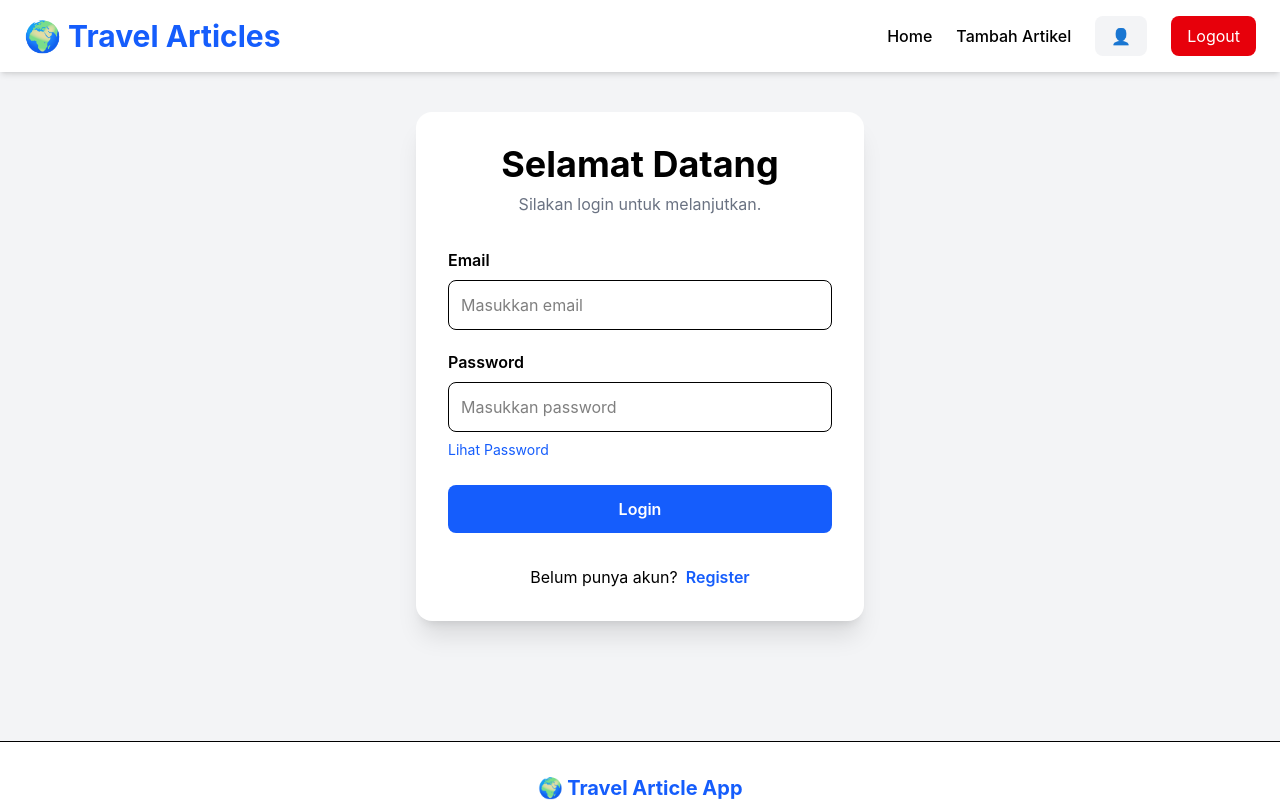
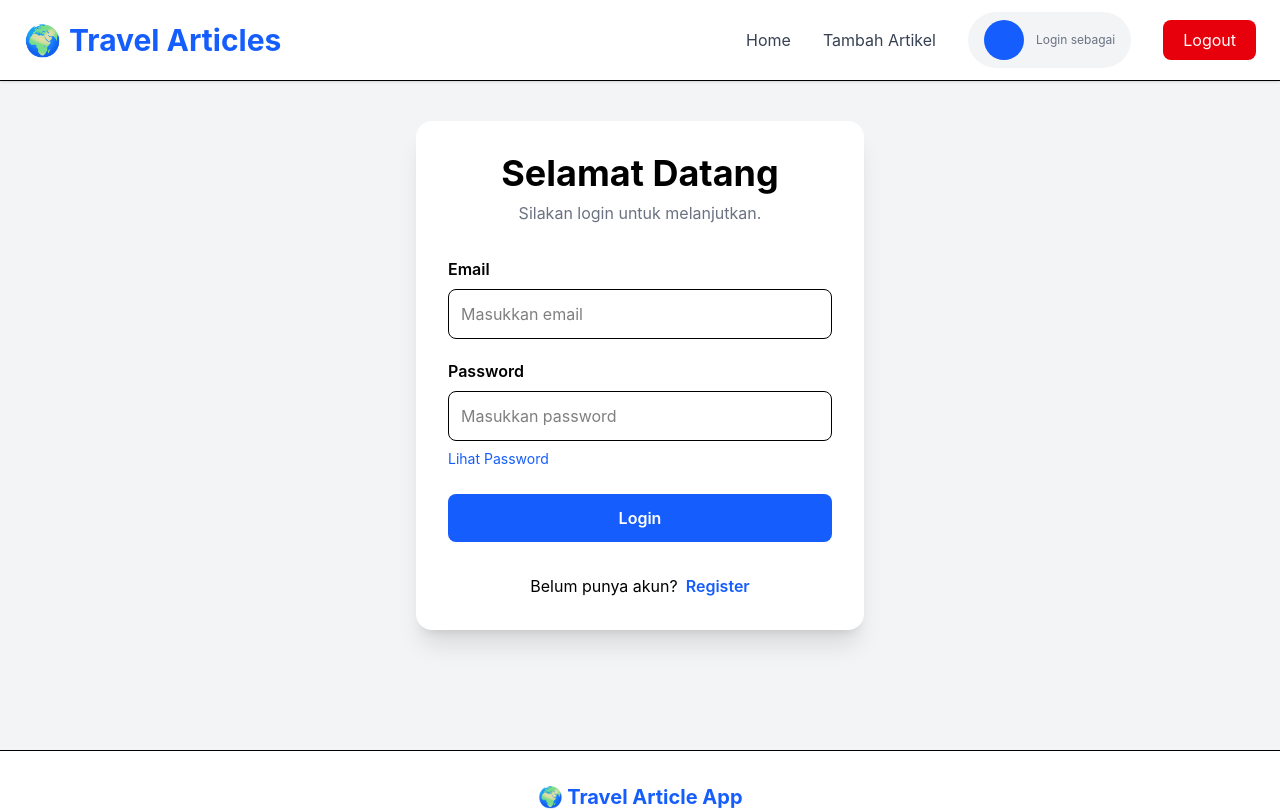
Before and after one commit to hfirza04-crypto/travel-article-app, a React (Vite) app: page /login in a window 1280 px wide. Shown: the top 810 px of the page. Built offline with nearby package versions, Linux system fonts and the light colour scheme.

Commit message:
Polish navbar UI

```diff
--- a/src/components/Navbar/Navbar.tsx
+++ b/src/components/Navbar/Navbar.tsx
@@ -1,4 +1,4 @@
-import { Link, useNavigate } from "react-router-dom";
+import { Link, useLocation, useNavigate } from "react-router-dom";
 import { useState } from "react";
 import Swal from "sweetalert2";
 import { toast } from "react-toastify";
@@ -6,6 +6,7 @@ import { useAuthStore } from "../../store/authStore";
 
 function Navbar() {
   const navigate = useNavigate();
+  const location = useLocation();
 
   const { user, logout } = useAuthStore();
 
@@ -27,6 +28,8 @@ function Navbar() {
 
     logout();
 
+    setMenuOpen(false);
+
     toast.success("Logout berhasil!");
 
     setTimeout(() => {
@@ -34,42 +37,78 @@ function Navbar() {
     }, 1000);
   };
 
+  const activeClass =
+    "text-blue-600 font-semibold border-b-2 border-blue-600 pb-1";
+
+  const normalClass =
+    "text-gray-700 hover:text-blue-600 transition duration-300";
+
   return (
-    <nav className="bg-white shadow-md sticky top-0 z-50">
+    <nav className="sticky top-0 z-50 bg-white/95 backdrop-blur shadow-sm border-b">
 
-      <div className="max-w-7xl mx-auto flex justify-between items-center px-6 py-4">
+      <div className="max-w-7xl mx-auto px-6 h-20 flex justify-between items-center">
 
+        {/* Logo */}
         <Link
           to="/home"
-          className="text-2xl md:text-3xl font-bold text-blue-600"
+          className="flex items-center gap-2 text-2xl md:text-3xl font-bold text-blue-600 hover:scale-105 transition"
         >
-          🌍 Travel Articles
+          🌍
+          <span>Travel Articles</span>
         </Link>
 
-        {/* Desktop Menu */}
-        <div className="hidden md:flex items-center gap-6">
+        {/* Desktop */}
+        <div className="hidden md:flex items-center gap-8">
 
           <Link
             to="/home"
-            className="font-medium hover:text-blue-600"
+            className={
+              location.pathname === "/home"
+                ? activeClass
+                : normalClass
+            }
           >
             Home
           </Link>
 
           <Link
             to="/create"
-            className="font-medium hover:text-blue-600"
+            className={
+              location.pathname === "/create"
+                ? activeClass
+                : normalClass
+            }
           >
             Tambah Artikel
           </Link>
 
-          <div className="bg-gray-100 px-4 py-2 rounded-lg">
-            👤 <b>{user?.username}</b>
+          <div className="flex items-center gap-3 bg-gray-100 px-4 py-2 rounded-full">
+
+            <div className="w-10 h-10 rounded-full bg-blue-600 text-white flex justify-center items-center font-bold">
+
+              {user?.username
+                ?.charAt(0)
+                .toUpperCase()}
+
+            </div>
+
+            <div>
+
+              <p className="text-xs text-gray-500">
+                Login sebagai
+              </p>
+
+              <p className="font-semibold">
+                {user?.username}
+              </p>
+
+            </div>
+
           </div>
 
           <button
             onClick={handleLogout}
-            className="bg-red-600 hover:bg-red-700 text-white px-4 py-2 rounded-lg"
+            className="bg-red-600 hover:bg-red-700 transition text-white px-5 py-2 rounded-lg"
           >
             Logout
           </button>
@@ -77,25 +116,32 @@ function Navbar() {
         </div>
 
         {/* Mobile Button */}
+
         <button
           className="md:hidden text-3xl"
           onClick={() => setMenuOpen(!menuOpen)}
         >
-          ☰
+          {menuOpen ? "✕" : "☰"}
         </button>
 
       </div>
 
       {/* Mobile Menu */}
+
       {menuOpen && (
-        <div className="md:hidden bg-white border-t shadow-lg">
 
-          <div className="flex flex-col p-5 gap-4">
+        <div className="md:hidden border-t bg-white shadow-lg">
+
+          <div className="flex flex-col gap-5 p-5">
 
             <Link
               to="/home"
               onClick={() => setMenuOpen(false)}
-              className="hover:text-blue-600"
+              className={
+                location.pathname === "/home"
+                  ? activeClass
+                  : normalClass
+              }
             >
               🏠 Home
             </Link>
@@ -103,18 +149,42 @@ function Navbar() {
             <Link
               to="/create"
               onClick={() => setMenuOpen(false)}
-              className="hover:text-blue-600"
+              className={
+                location.pathname === "/create"
+                  ? activeClass
+                  : normalClass
+              }
             >
               ➕ Tambah Artikel
             </Link>
 
-            <div className="bg-gray-100 rounded-lg px-3 py-2">
-              👤 <b>{user?.username}</b>
+            <div className="flex items-center gap-3 bg-gray-100 rounded-xl p-3">
+
+              <div className="w-10 h-10 rounded-full bg-blue-600 text-white flex justify-center items-center font-bold">
+
+                {user?.username
+                  ?.charAt(0)
+                  .toUpperCase()}
+
+              </div>
+
+              <div>
+
+                <p className="text-xs text-gray-500">
+                  Login sebagai
+                </p>
+
+                <p className="font-semibold">
+                  {user?.username}
+                </p>
+
+              </div>
+
             </div>
 
             <button
               onClick={handleLogout}
-              className="bg-red-600 hover:bg-red-700 text-white py-2 rounded-lg"
+              className="bg-red-600 hover:bg-red-700 text-white py-3 rounded-lg transition"
             >
               Logout
             </button>
@@ -122,6 +192,7 @@ function Navbar() {
           </div>
 
         </div>
+
       )}
 
     </nav>
--- a/src/pages/Register/Register.tsx
+++ b/src/pages/Register/Register.tsx
@@ -18,8 +18,7 @@ function Register() {
   const navigate = useNavigate();
 
   const [loading, setLoading] = useState(false);
-  const [showPassword, setShowPassword] =
-    useState(false);
+  const [showPassword, setShowPassword] = useState(false);
 
   const {
     register,
@@ -29,27 +28,44 @@ function Register() {
     resolver: zodResolver(registerSchema),
   });
 
-  const onSubmit = async (
-    data: RegisterSchema
-  ) => {
+  const onSubmit = async (data: RegisterSchema) => {
     try {
       setLoading(true);
 
-      await registerUser(
+      const response = await registerUser(
         data.username,
         data.email,
         data.password
       );
+
+      console.log("REGISTER BERHASIL");
+      console.log(response);
 
       toast.success("Registrasi berhasil!");
 
       setTimeout(() => {
         navigate("/login");
       }, 1000);
-    } catch (error) {
+
+    } catch (error: any) {
+
+      console.log("===== REGISTER ERROR =====");
       console.log(error);
 
-      toast.error("Registrasi gagal!");
+      console.log("===== RESPONSE =====");
+      console.log(error.response);
+
+      console.log("===== DATA =====");
+      console.log(error.response?.data);
+
+      console.log("===== MESSAGE =====");
+      console.log(error.response?.data?.error?.message);
+
+      toast.error(
+        error.response?.data?.error?.message ||
+        "Registrasi gagal!"
+      );
+
     } finally {
       setLoading(false);
     }
@@ -69,8 +85,7 @@ function Register() {
           </h1>
 
           <p className="text-center text-gray-500 mb-8">
-            Daftarkan akun baru untuk mulai
-            menggunakan aplikasi.
+            Daftarkan akun baru untuk mulai menggunakan aplikasi.
           </p>
 
           <form
@@ -87,7 +102,7 @@ function Register() {
               <input
                 type="text"
                 placeholder="Masukkan username"
-                className="w-full border rounded-lg p-3 focus:outline-none focus:ring-2 focus:ring-green-500"
+                className="w-full border rounded-lg p-3"
                 {...register("username")}
               />
 
@@ -106,7 +121,7 @@ function Register() {
               <input
                 type="email"
                 placeholder="Masukkan email"
-                className="w-full border rounded-lg p-3 focus:outline-none focus:ring-2 focus:ring-green-500"
+                className="w-full border rounded-lg p-3"
                 {...register("email")}
               />
 
@@ -123,19 +138,15 @@ function Register() {
               </label>
 
               <input
-                type={
-                  showPassword ? "text" : "password"
-                }
+                type={showPassword ? "text" : "password"}
                 placeholder="Masukkan password"
-                className="w-full border rounded-lg p-3 focus:outline-none focus:ring-2 focus:ring-green-500"
+                className="w-full border rounded-lg p-3"
                 {...register("password")}
               />
 
               <button
                 type="button"
-                onClick={() =>
-                  setShowPassword(!showPassword)
-                }
+                onClick={() => setShowPassword(!showPassword)}
                 className="text-sm text-green-600 mt-2 hover:underline"
               >
                 {showPassword
@@ -152,15 +163,13 @@ function Register() {
             <button
               type="submit"
               disabled={loading}
-              className={`w-full py-3 rounded-lg text-white font-semibold transition ${
+              className={`w-full py-3 rounded-lg text-white font-semibold ${
                 loading
                   ? "bg-green-300 cursor-not-allowed"
                   : "bg-green-600 hover:bg-green-700"
               }`}
             >
-              {loading
-                ? "Mendaftar..."
-                : "Register"}
+              {loading ? "Mendaftar..." : "Register"}
             </button>
 
           </form>
@@ -171,7 +180,7 @@ function Register() {
 
             <Link
               to="/login"
-              className="text-green-600 font-semibold ml-2 hover:underline"
+              className="text-green-600 font-semibold ml-2"
             >
               Login
             </Link>
```
